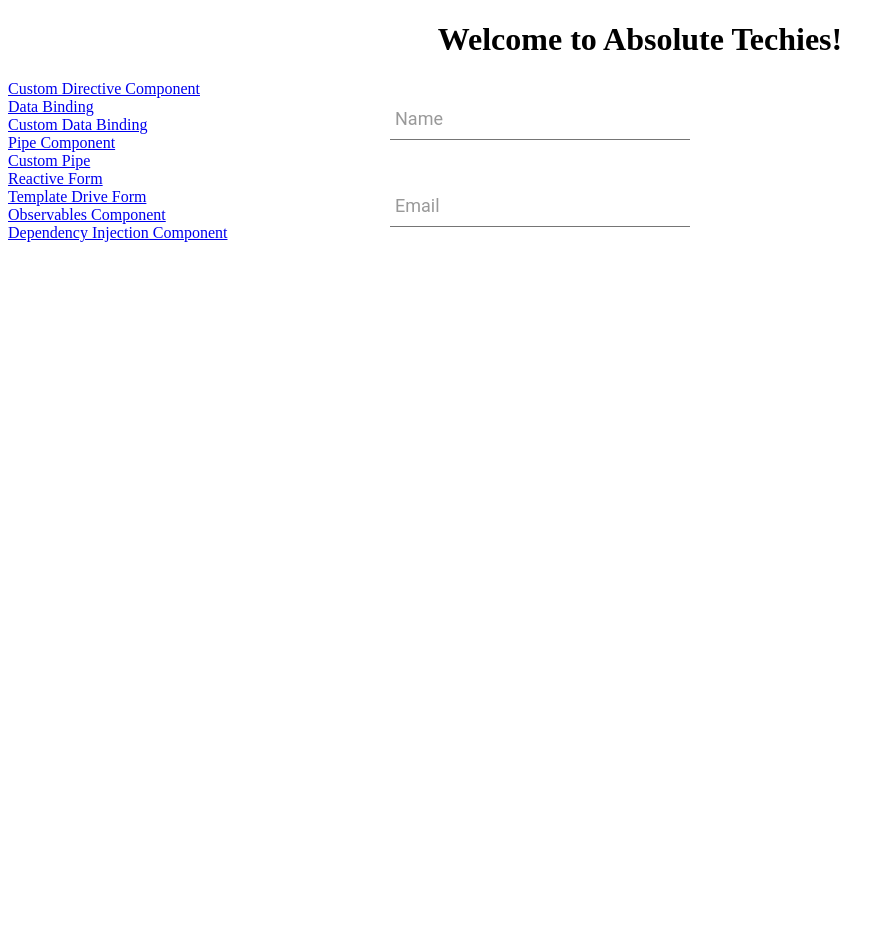
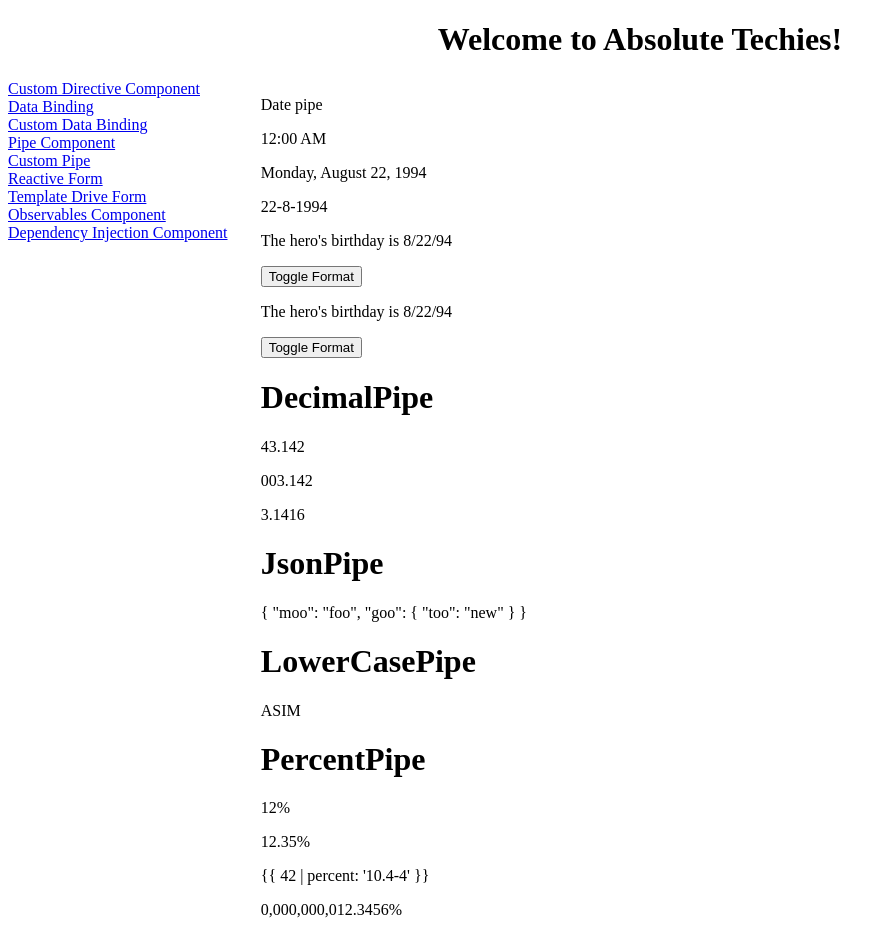
Before and after one commit to AntonyMichaelTutor/Angular2Basics, an Angular app: page /PipeComponent in a window 1280 px wide. Shown: the top 946 px of the page, without its empty margins (0-895 px from the left). Before the commit the page ends 800 px from the top, so only its background shows below. Built offline with nearby package versions, Linux system fonts and the light colour scheme.

Commit message:
updated the pipe

```diff
--- a/src/app/CustomPipe/add.pipe.ts
+++ b/src/app/CustomPipe/add.pipe.ts
@@ -1,7 +1,4 @@
-import {
-    Pipe,
-    PipeTransform
- } from '@angular/core';
+import {Pipe,PipeTransform } from '@angular/core';
 
  @Pipe ({
     name: 'AddCustomPipe'
@@ -10,6 +7,6 @@ import {
  export class AddPipe implements PipeTransform {
     transform(value: number, add: string): number {
        let mul = parseFloat(add);
-       return mul * value
+       return mul + value
     }
  }
--- /dev/null
+++ b/src/app/CustomPipe/custom.html
@@ -0,0 +1,4 @@
+<p>mul: {{25 | AddCustomPipe: 10}}</p>
+<br><input type="Text" placeholder="value A"[(ngModel)]="input"><br>
+<br><input type="Text" placeholder="value B"[(ngModel)]="input1">
+<p>mul: {{input | mul: input1}}</p>
--- a/src/app/CustomPipe/customPipe.component.ts
+++ b/src/app/CustomPipe/customPipe.component.ts
@@ -2,11 +2,12 @@ import { Component } from '@angular/core';
 
 @Component({
   selector: 'app-root',
-  template: '<p>mul: {{25 | AddCustomPipe: 10}}</p>'
+  templateUrl: 'custom.html'
 
 })
 export class CustomPipe {
   title = 'app';
   name ="TitleCase";
-
+  input = 0;
+  input1 = 0;
 }
--- /dev/null
+++ b/src/app/CustomPipe/mul.pipe.ts
@@ -0,0 +1,12 @@
+import { Pipe, PipeTransform } from '@angular/core';
+
+@Pipe({
+  name: 'mul'
+})
+export class MulPipe implements PipeTransform {
+
+  transform(value: number, mul: number): number {
+    return mul * value
+ }
+
+}
--- a/src/app/Pipe/pipe.component.ts
+++ b/src/app/Pipe/pipe.component.ts
@@ -2,18 +2,30 @@ import { Component } from '@angular/core';
 
 @Component({
   selector: 'app-root',
-  //template:'<p>birthday is {{ birthday | date }}</p>'
-  //template:'<p> birthday is {{ birthday | date:"MM/dd/yy" }} </p>'
-  template: `  <p>The hero's birthday is {{ birthday | date:format }}</p><button (click)="toggleFormat()">Toggle Format</button>`
+  templateUrl:'pipe.html'
 })
 export class PipeComponent {
   title = 'app';
   birthday = new Date(1994, 7, 22); // April 15, 1988
 
+
+
+ jsonValue = { moo: 'foo', goo: { too: 'new' }};
+
+  flag:boolean=true;
   toggle = true; // start with true == shortDate
-
+  format1:string = 'shortDate';
   get format()   { return this.toggle ? 'shortDate' : 'fullDate'; }
   toggleFormat() { this.toggle = !this.toggle; }
 
+  toggleFormat1(){
+    if(this.flag){
+      this.format1 = 'fullDate';
+      this.flag = false;
+    }else{
+      this.flag = true;
+      this.format1 = 'shortDate';
+    }
+  }
 
 }
--- /dev/null
+++ b/src/app/Pipe/pipe.html
@@ -0,0 +1,29 @@
+<p>Date pipe</p>
+<p>{{ birthday | date: 'shortTime' }}</p>
+<p>{{ birthday | date: 'fullDate' }}</p>
+<p>{{ birthday | date: 'd-M-y' }}</p>
+
+<p>The hero's birthday is {{ birthday | date:format }}</p><button (click)="toggleFormat()">Toggle Format</button>
+
+<p>The hero's birthday is {{ birthday | date:format1 }}</p><button (click)="toggleFormat1()">Toggle Format</button>
+
+<h1>DecimalPipe</h1>
+<p>{{ 43.14159265 | number: '1.3' }}</p>
+<p>{{ 3.14159265 | number: '3.2' }}</p>
+<p>{{ 3.14159265 | number: '1.4' }}</p>
+
+<h1>JsonPipe</h1>
+<p>{{ jsonValue | json }}</p>
+
+<h1>LowerCasePipe</h1>
+    <p>{{ 'AsIM' | uppercase }}</p>
+
+<h1>PercentPipe</h1>
+    <p>{{ 0.123456 | percent }}</p>
+    <p>{{ 0.123456 | percent: '2.2' }}</p>
+    <p ngNonBindable>{{ 42 | percent: '10.4-4' }}</p>
+    <p>{{ 0.123456 | percent : "10.4" }}</p>
+<h1>SlicePipe</h1>
+<p>{{ [1,2,3,4,5,6] | slice:1:3 }}</p>
+<p>{{ [1,2,3,4,5,6] | slice:2 }}</p>
+<p>{{ [1,2,3,4,5,6] | slice:2:-1 }}</p>
--- a/src/app/app.component.html
+++ b/src/app/app.component.html
@@ -19,23 +19,5 @@
 
 </div>
 <div id="content">
-  <!--<router-outlet></router-outlet>-->
+  <router-outlet></router-outlet>
 </div>
-<div class="container">
-  <form>
-
-    <div class="group">
-      <input type="text" required="">
-      <span class="highlight"></span>
-      <span class="bar"></span>
-      <label>Name</label>
-    </div>
-
-    <div class="group">
-      <input type="text" required="">
-      <span class="highlight"></span>
-      <span class="bar"></span>
-      <label>Email</label>
-    </div>
-
-  </form>
--- a/src/app/app.module.ts
+++ b/src/app/app.module.ts
@@ -13,7 +13,8 @@ import {FontcolorDirective,FontcolorDirective1} from './CustomDirective/fontcolo
 import { ReactiveFormComponent } from './reactive-form/reactive-form.component';
 import { TemplateDriveFormComponent } from './template-drive-form/template-drive-form.component';
 import { ObservablesComponent } from './observables/observables.component';
-import { DependencyInjectionComponent } from './dependency-injection/dependency-injection.component'
+import { DependencyInjectionComponent } from './dependency-injection/dependency-injection.component';
+import { MulPipe } from './CustomPipe/mul.pipe'
 
 
 const appRoutes: Routes = [
@@ -36,7 +37,7 @@ const appRoutes: Routes = [
   ],
   declarations: [
     AppComponent,DataBinding,CustomDataBinding,CustomPipe,AddPipe,
-    PipeComponent,CustomDirectiveComponent,FontcolorDirective,FontcolorDirective1, ReactiveFormComponent,TemplateDriveFormComponent, ObservablesComponent, DependencyInjectionComponent],
+    PipeComponent,CustomDirectiveComponent,FontcolorDirective,FontcolorDirective1, ReactiveFormComponent,TemplateDriveFormComponent, ObservablesComponent, DependencyInjectionComponent, MulPipe],
     providers: [],
   bootstrap: [AppComponent]
 })
```
Also changed, not shown: 1 other file (tests, documents, lock files or other folders).
